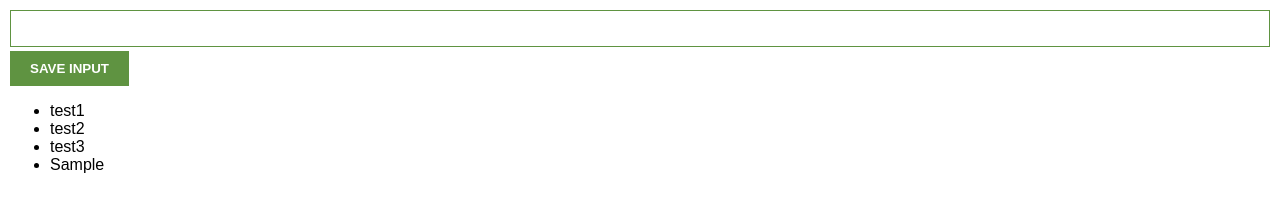
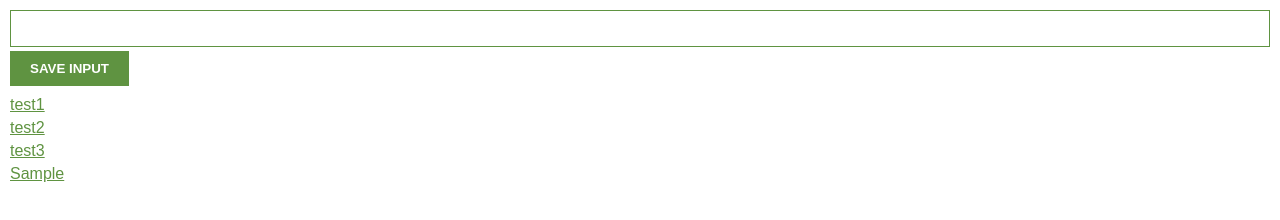
Before and after one commit to rohan27hadvani/Private-Bookmark-Chrome-Ext, a plain HTML site: page index.html in a window 1280 px wide. Both pictures are taken after typing "Sample" into the empty fields and a click on the button "SAVE INPUT". Drawn offline with Linux system fonts and the light colour scheme.

Commit message:
Basic Functions Commit

```diff
--- a/index.js
+++ b/index.js
@@ -12,7 +12,14 @@ inputBtn.addEventListener("click", function() {
 function renderLeads() {
     let listItems = ""
     for (let i = 0; i < myLeads.length; i++) {
-        listItems += "<li>" + myLeads[i] + "</li>"
+        // listItems += "<li><a target='_blank' href='#'>" + ˀmyLeads[i] + "</a></li>"
+        listItems += `
+            <li>
+                <a target='_blank' href='${myLeads[i]}'>
+                    ${myLeads[i]}
+                </a>
+            </li>
+        `
     }
     ulEl.innerHTML = listItems
 }
--- a/style.css
+++ b/style.css
@@ -19,3 +19,17 @@ button {
     border: none;
     font-weight: bold;
 }
+
+ul {
+    margin-top: 10px;
+    list-style: none;
+    padding-left: 0;
+}
+
+li {
+    margin-top: 5px;
+}
+
+a {
+    color: #5f9341;
+}
```
